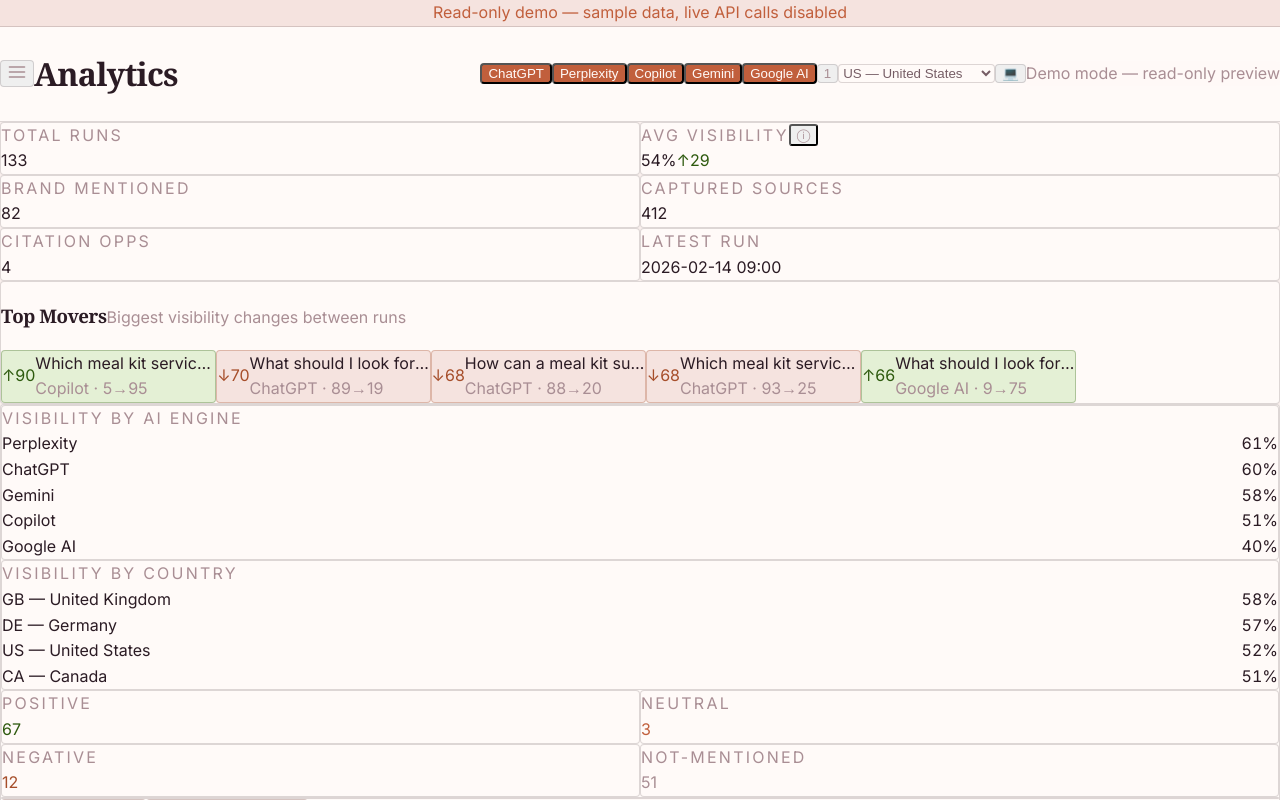
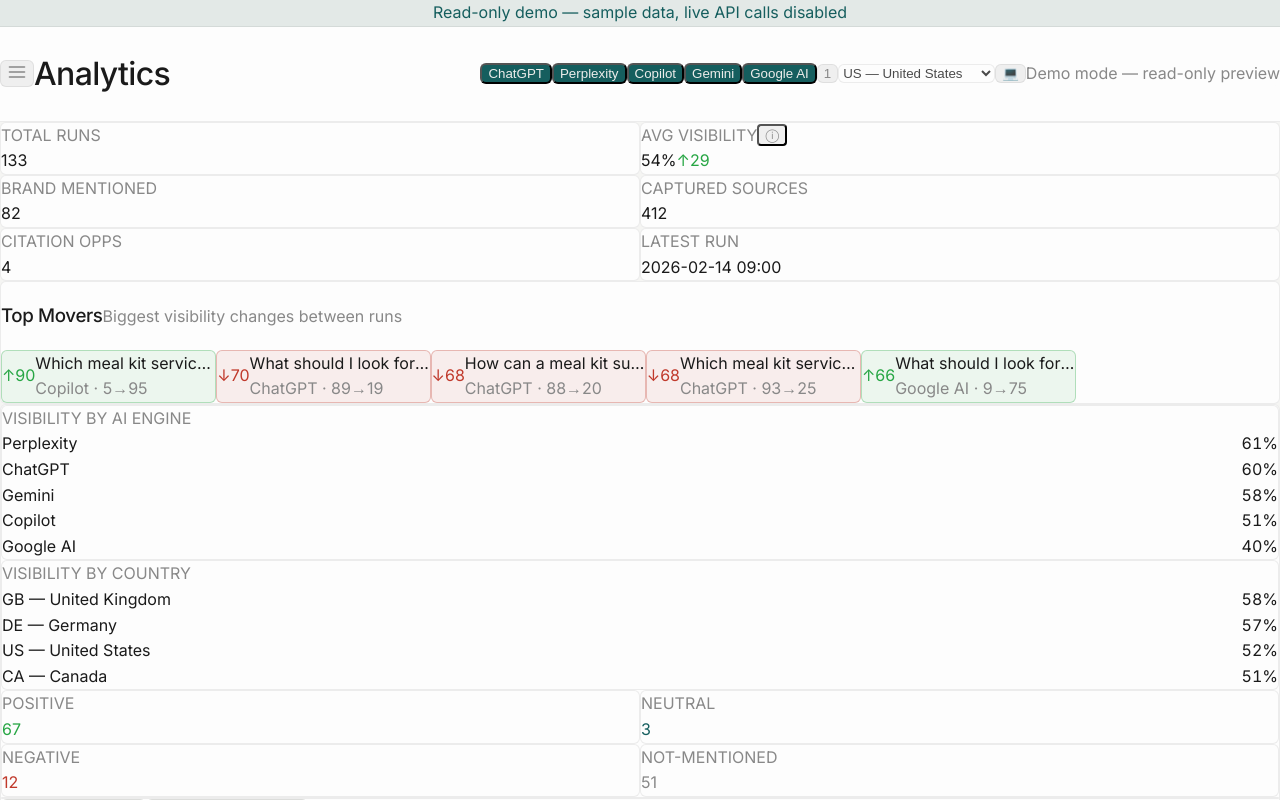
Before and after one commit to nicksc1cc/intellaiq, a Next.js app in the folder engine/geo-aeo-tracker/: page /demo in a window 1280 px wide. Built offline with nearby package versions, Linux system fonts and the light colour scheme.

Commit message:
Redesign: IntellaIQ brand theme — deep navy + teal, Space Grotesk font, premium SaaS look

```diff
--- a/engine/geo-aeo-tracker/app/globals.css
+++ b/engine/geo-aeo-tracker/app/globals.css
@@ -724,86 +724,92 @@ body {
   .panel { box-shadow: none; border-color: #ccc; }
 }
 
-/* Searchable-inspired product reskin: warm terracotta, plum ink, editorial type. */
+/* IntellaIQ brand: deep navy + teal, editorial sans, premium SaaS. */
 :root {
-  --bg: #f9efed;
-  --bg-elevated: #fffaf8;
-  --bg-subtle: #f5e3df;
-  --bg-hover: #ecc6bd;
-  --fg: #2b1b24;
-  --fg-muted: #765d65;
-  --fg-subtle: #a98e94;
-  --border: rgba(43, 27, 36, 0.16);
-  --border-subtle: rgba(43, 27, 36, 0.09);
-  --border-strong: rgba(43, 27, 36, 0.3);
-  --accent: #c15f3c;
-  --accent-hover: #a64e2a;
-  --accent-soft: #f5e3df;
-  --accent-muted: #da8c79;
-  --success: #2e5a0e;
-  --success-soft: #e4f0d5;
-  --warning: #a64e2a;
-  --warning-soft: #f5e3df;
-  --danger: #a64e2a;
-  --danger-soft: #f5e3df;
-  --shadow-sm: none;
-  --shadow: 0 1px 0 rgba(43, 27, 36, 0.1);
-  --shadow-md: 0 12px 30px rgba(43, 27, 36, 0.08);
-  --shadow-lg: 0 18px 50px rgba(43, 27, 36, 0.12);
-  --radius-sm: 2px;
-  --radius: 4px;
-  --radius-lg: 8px;
+  --bg: #F5F5F3;
+  --bg-elevated: #FDFDFD;
+  --bg-subtle: #ECEDEA;
+  --bg-hover: #E2E3DF;
+  --fg: #1A1A1A;
+  --fg-muted: #4A4A4A;
+  --fg-subtle: #888888;
+  --border: rgba(26, 26, 26, 0.07);
+  --border-subtle: rgba(26, 26, 26, 0.04);
+  --border-strong: rgba(26, 26, 26, 0.12);
+  --accent: #155E5E;
+  --accent-hover: #0F4A4A;
+  --accent-soft: rgba(21, 94, 94, 0.08);
+  --accent-muted: rgba(21, 94, 94, 0.15);
+  --success: #27A644;
+  --success-soft: rgba(39, 166, 68, 0.08);
+  --warning: #E88D2A;
+  --warning-soft: rgba(232, 141, 42, 0.08);
+  --danger: #C0392B;
+  --danger-soft: rgba(192, 57, 43, 0.08);
+  --shadow-sm: 0 1px 2px rgba(26,26,26,.03), 0 1px 1px rgba(26,26,26,.02);
+  --shadow: 0 1px 3px rgba(26,26,26,.04), 0 1px 2px rgba(26,26,26,.02);
+  --shadow-md: 0 4px 8px rgba(26,26,26,.05), 0 2px 4px rgba(26,26,26,.03);
+  --shadow-lg: 0 10px 20px rgba(26,26,26,.06), 0 4px 6px rgba(26,26,26,.04);
+  --radius-sm: 3px;
+  --radius: 6px;
+  --radius-lg: 10px;
 }
 
 .dark {
-  --bg: #1d1b1b;
-  --bg-elevated: #2b1b24;
-  --bg-subtle: #30242a;
-  --bg-hover: #4a3038;
-  --fg: #f9efed;
-  --fg-muted: #e3a99b;
-  --fg-subtle: #bc82f3;
-  --border: rgba(249, 239, 237, 0.18);
-  --border-subtle: rgba(249, 239, 237, 0.1);
-  --border-strong: rgba(249, 239, 237, 0.32);
-  --accent: #e3a99b;
-  --accent-hover: #f5b9ea;
-  --accent-soft: #4a3038;
-  --accent-muted: #da8c79;
+  --bg: #111312;
+  --bg-elevated: #1A1D1B;
+  --bg-subtle: #1E2120;
+  --bg-hover: #282B29;
+  --fg: #EDEDEB;
+  --fg-muted: #9B9B95;
+  --fg-subtle: #6B6B66;
+  --border: rgba(237, 237, 235, 0.08);
+  --border-subtle: rgba(237, 237, 235, 0.04);
+  --border-strong: rgba(237, 237, 235, 0.14);
+  --accent: #1A8A8A;
+  --accent-hover: #2AA0A0;
+  --accent-soft: rgba(26, 138, 138, 0.12);
+  --accent-muted: rgba(26, 138, 138, 0.2);
+  --success: #34D399;
+  --success-soft: rgba(52, 211, 153, 0.12);
+  --warning: #FBBF24;
+  --warning-soft: rgba(251, 191, 36, 0.12);
+  --danger: #F87171;
+  --danger-soft: rgba(248, 113, 113, 0.12);
+  --shadow-sm: 0 1px 2px rgba(0,0,0,.2), 0 1px 1px rgba(0,0,0,.1);
+  --shadow: 0 1px 3px rgba(0,0,0,.3), 0 1px 2px rgba(0,0,0,.15);
+  --shadow-md: 0 4px 8px rgba(0,0,0,.35), 0 2px 4px rgba(0,0,0,.2);
+  --shadow-lg: 0 10px 20px rgba(0,0,0,.4), 0 4px 6px rgba(0,0,0,.25);
 }
 
 html, body { background: var(--bg); color: var(--fg); }
-body { font-family: var(--font-inter), Geist, Inter, system-ui, sans-serif; }
-h1, h2, h3, h4 { font-family: Georgia, 'Times New Roman', serif; letter-spacing: -0.025em; }
+body { font-family: var(--font-inter), 'Space Grotesk', system-ui, sans-serif; }
+h1, h2, h3, h4 { font-family: var(--font-inter), 'Space Grotesk', sans-serif; letter-spacing: -0.02em; font-weight: 500; }
 
-/* Make the product shell feel like a Searchable-style command centre. */
+/* IntellaIQ shell — clean, editorial, premium */
 main.bg-th-bg { background: var(--bg) !important; }
-header.bg-th-card { background: var(--bg-elevated) !important; border-color: var(--border) !important; }
+header.bg-th-card { background: var(--bg-elevated) !important; border-color: var(--border) !important; border-bottom: 1px solid var(--border) !important; }
 aside.bg-th-sidebar,
-aside { background: #2b1b24 !important; border-color: rgba(249,239,237,.18) !important; color: #f9efed; }
+aside { background: #1A1D1B !important; border-color: rgba(237,237,235,.08) !important; color: #EDEDEB; }
 aside .text-th-text,
-aside .text-th-text-secondary { color: #f9efed !important; }
-aside .text-th-text-muted { color: #e3a99b !important; }
-aside .text-th-text-accent { color: #e3a99b !important; }
-aside button { border-radius: 2px !important; }
-aside button:hover { background: rgba(249,239,237,.1) !important; color: #fffaf8 !important; }
-aside .bg-th-accent-soft { background: rgba(193,95,60,.26) !important; }
-aside a { border-radius: 4px !important; }
+aside .text-th-text-secondary { color: #EDEDEB !important; }
+aside .text-th-text-muted { color: #9B9B95 !important; }
+aside .text-th-text-accent { color: #1A8A8A !important; }
+aside button { border-radius: 4px !important; }
+aside button:hover { background: rgba(237,237,235,.06) !important; color: #EDEDEB !important; }
+aside .bg-th-accent-soft { background: rgba(26,138,138,.15) !important; }
 
-/* Replace soft SaaS cards with thin editorial panels. */
-.rounded-xl, .rounded-lg, .rounded-md { border-radius: 4px !important; }
-.shadow-sm, .shadow, .shadow-md, .shadow-lg { box-shadow: none !important; }
+/* Thin borders, clean radius, purposeful shadows */
+.rounded-xl, .rounded-lg, .rounded-md { border-radius: 6px !important; }
 .border-th-border { border-color: var(--border) !important; }
 .bg-th-card, .bg-th-card-alt { background: var(--bg-elevated) !important; }
-.bg-th-card-alt { background: rgba(255,250,248,.52) !important; }
 .bg-th-accent { background: var(--accent) !important; }
 .text-th-text-accent, .text-th-accent { color: var(--accent) !important; }
 .bg-th-accent-soft { background: var(--accent-soft) !important; }
 
-/* Editorial section markers and active controls. */
-.uppercase { letter-spacing: .14em; }
-button, input, select, textarea { border-radius: 3px !important; }
-button.bg-th-accent, .bd-btn-primary { background: var(--accent) !important; color: #fffaf8 !important; }
+/* Buttons — clean, minimal */
+button, input, select, textarea { border-radius: 4px !important; }
+button.bg-th-accent, .bd-btn-primary { background: var(--accent) !important; color: #EDEDEB !important; }
 button.bg-th-accent:hover, .bd-btn-primary:hover { background: var(--accent-hover) !important; }
 
 @media (max-width: 768px) {
--- a/engine/geo-aeo-tracker/app/layout.tsx
+++ b/engine/geo-aeo-tracker/app/layout.tsx
@@ -15,8 +15,9 @@ const jetbrainsMono = JetBrains_Mono({
 });
 
 export const metadata: Metadata = {
-  title: "GEO/AEO Tracker",
-  description: "BYOK AEO/GEO intelligence dashboard with local-first persistence",
+  title: "IntellaIQ — AI Visibility Intelligence",
+  description:
+    "Track your brand's AI visibility across ChatGPT, Perplexity, Gemini, Copilot and Google AI Mode.",
 };
 
 /** Inline script to apply theme before first paint — prevents flash */
@@ -31,6 +32,16 @@ export default function RootLayout({
     <html lang="en" suppressHydrationWarning>
       <head>
         <script dangerouslySetInnerHTML={{ __html: themeScript }} />
+        <link rel="preconnect" href="https://fonts.googleapis.com" />
+        <link
+          rel="preconnect"
+          href="https://fonts.gstatic.com"
+          crossOrigin="anonymous"
+        />
+        <link
+          href="https://fonts.googleapis.com/css2?family=Space+Grotesk:wght@300;400;500;600;700&display=swap"
+          rel="stylesheet"
+        />
       </head>
       <body
         suppressHydrationWarning
```
